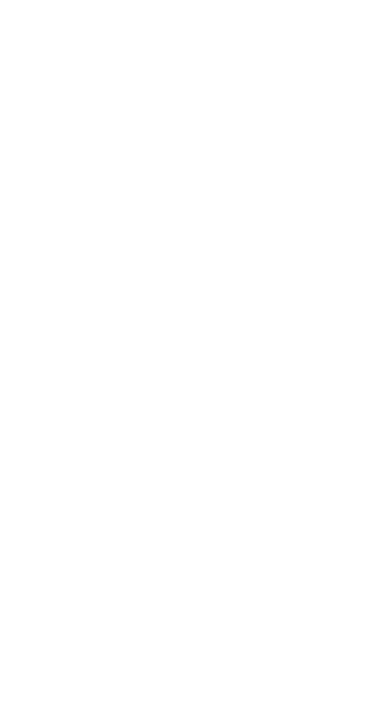
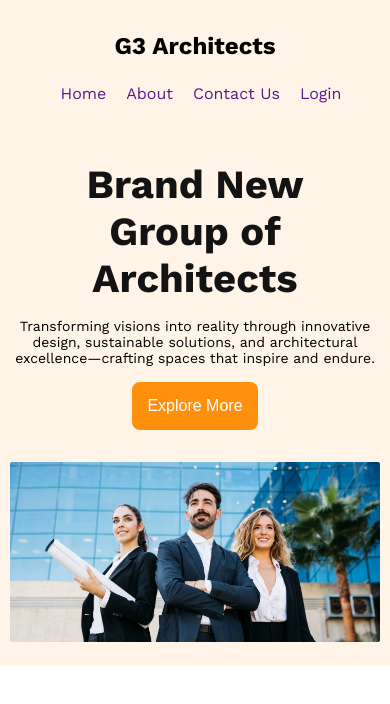
Before and after one commit to nishatjahan62/g3-architects, a plain HTML site: page index.html in a window 390 px wide. Drawn offline with nearby package versions, Linux system fonts and the light colour scheme.

Commit message:
added responsive header section

```diff
--- a/index.html
+++ b/index.html
@@ -1,24 +1,47 @@
 <!DOCTYPE html>
 <html lang="en">
+
 <head>
     <meta charset="UTF-8">
     <meta name="viewport" content="width=device-width, initial-scale=1.0">
     <title>G3 Architects</title>
+    <link rel="preconnect" href="https://fonts.googleapis.com">
+<link rel="preconnect" href="https://fonts.gstatic.com" crossorigin>
+<link href="https://fonts.googleapis.com/css2?family=Work+Sans:ital,wght@0,100..900;1,100..900&display=swap" rel="stylesheet">
     <link rel="stylesheet" href="styles/style.css">
 </head>
-<body>
-    <header>
+
+<body class="work-sans-font" >
+    <header class="header">
+        <div class="header-section">
+<nav>
+   <h2 class="nav-name">G3 Architects </h2>
+<ul class="navbar-ul">
+    <li class="list-itmes"><a href="">Home</a></li>
+    <li class="list-itmes"><a href="">About</a></li>
+    <li class="list-itmes"><a href="">Contact Us</a></li>
+    <li class="list-itmes"><a href="">Login</a></li>
+</ul>
+</nav>
+<div class="banner-description"><h1 class="banner-title dark1"> Brand New  <br>Group of Architects </h1>
+    <p class="banner-text dark2">Transforming visions into reality through innovative design, sustainable solutions, and architectural excellence—crafting spaces that inspire and endure.</p>
+    <button class="banner-btn btn">Explore More</button>
+    <img src="images/banner.png" alt="a picture of 3 architects" class="banner-img">
+
+</div>
+</div>
 
     </header>
-<main>
+    <main>
 
-</main>
- <footer>
+    </main>
+    <footer>
 
- </footer>
+    </footer>
 
 
 
 
 </body>
+
 </html>
--- a/styles/style.css
+++ b/styles/style.css
@@ -0,0 +1,120 @@
+*{
+  margin: 0 auto;
+}
+
+.work-sans-font {
+  font-family: "Work Sans", serif;
+  font-optical-sizing: auto;
+  font-weight: <weight>;
+  font-style: normal;
+}
+
+/* sared style */
+/* colors */
+.dark1{
+color:#131313 ;
+}
+.dark2{
+color: #424242:
+
+}
+.dark3{
+  color:#727272 ;
+}
+/* button-styles */
+.btn{
+  color:#FFFFFF;
+  background-color: #FF900E;
+  border: none;
+  border-radius: 8px;
+}
+/* header section */
+header{
+  background-color: #FFF4E7 ;
+}
+
+
+/* 01. Nav section */
+nav{
+padding-top: 32px;
+padding-bottom: 48px;
+display: flex;
+justify-content:space-around;
+/* margin-left:150px ; */
+
+}
+.navbar-ul{
+    display: flex;
+    list-style: none;
+    gap: 20px;
+    /* margin-right: 150px; */
+}
+nav>ul>li>a{
+    text-decoration: none;
+}
+.list-itmes{
+  color: #424242;
+  font-size: 16px;
+  font-weight: medium;
+}
+.banner-description{
+  text-align: center;
+  margin-left: 180px;
+  margin-right: 180px;
+}
+.banner-title{
+  font-size: 64px;
+  font-weight: bold;
+  margin-bottom: 0;
+  text-align: center;
+}
+.banner-text{
+  font-size: 16px;
+  font-weight: regular;
+  margin-top: 16px;
+  margin-bottom: 16px;
+
+}
+.banner-img{
+  max-width: 100%;
+  margin-top: 32px;
+  margin-bottom: 32px;
+}
+.banner-btn{
+  max-width: 200px;
+  height:48px;
+  font-size: 16px;
+  padding: 10px 15px;
+}
+
+
+@media screen and (max-width: 576px){
+  nav{
+    flex-direction: column;
+    gap: 24px;
+    justify-content: center;
+  }
+  .nav-name{
+    text-align: center;
+  }
+  .navbar-ul{
+    text-align: center;
+    padding-left: 12px;
+  }
+  .banner-description{
+    margin: 0;
+    padding: 10px;
+    max-width: 100%;
+  }
+  .banner-title{
+    font-size: 40px;
+  }
+  .banner-text{
+    font-size: 14px;
+  }
+  .banner-img{
+    padding-bottom: 10px;
+    margin-bottom: 0;
+  }
+
+}
```
